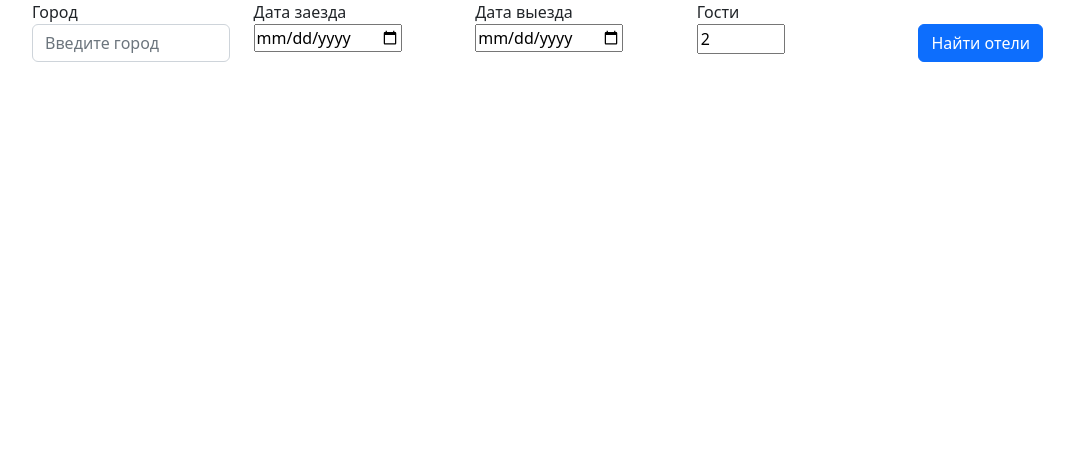
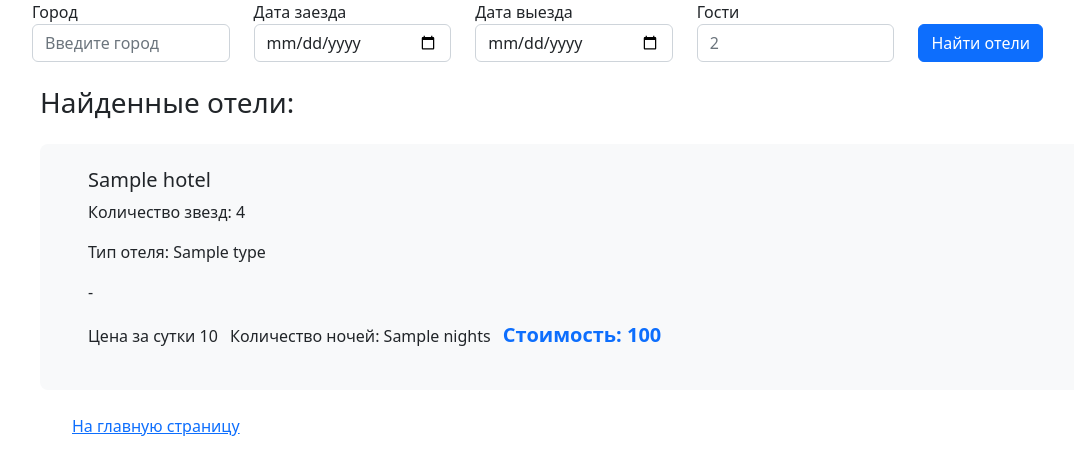
Before and after one commit to zrishat/intensive-otus-22-05, a Django app: template travelru/search_hotels/templates/search_hotels.html in a window 1280 px wide. Shown: the part 56-531 px from the top of the page, without its empty margins (54-1128 px from the left). Run offline with Django 3.2, Linux system fonts and the light colour scheme; tables that the repository leaves empty hold one stand-in row (values such as "Sample post"); the template is opened without the code that fills it: values that come from a table or form of the project are taken from there, most other values are stand-ins (such as "Sample title", 1, 10 or a date in 2020).

Commit message:
added all info about hotels

```diff
--- a/travelru/search_hotels/forms.py
+++ b/travelru/search_hotels/forms.py
@@ -3,11 +3,16 @@ forms
 """
 from django import forms
 
-from search_hotels.widget import DatePickerInput
+# from search_hotels.widget import DatePickerInput
 
 
 class SearchHotelsForm(forms.Form):
-    city = forms.CharField(label='Город', initial='Введите город')
-    check_in = forms.DateField(label='Дата заезда', widget=DatePickerInput)
-    check_out = forms.DateField(label='Дата выезда', widget=DatePickerInput)
-    amount_guests = forms.IntegerField(label='Гости', min_value=1, max_value=30, initial=2)
+    # city = forms.CharField(label='Город', initial='Введите город')
+    city = forms.CharField(label='Город')
+    check_in = forms.DateField(label='Дата заезда',
+                               # widget=DatePickerInput
+                               )
+    check_out = forms.DateField(label='Дата выезда',
+                                # widget=DatePickerInput
+                                )
+    amount_guests = forms.IntegerField(label='Гости', min_value=1, max_value=30)
--- a/travelru/search_hotels/templates/search_hotels.html
+++ b/travelru/search_hotels/templates/search_hotels.html
@@ -1,5 +1,6 @@
 {% extends 'base.html' %}
 {% load i18n %}
+{% load calculation_tag %}
 
 {% block page_title %}
     Main page
@@ -7,89 +8,7 @@
 
 
 {% block main_container %}
-    {#    <div class="container-md py-2">#}
-    {#        <h3 class="pb-3">#}
-    {#            {% trans '' %}#}
-    {#            {% trans "Where are you flying?" %}#}
-    {#        </h3>#}
-    {#        <form method="post" class="row gy-2 gx-3 align-items-center mb-3">#}
-    {#            {% csrf_token %}#}
-    {#            <div class="container">#}
-    {#                <div class="row row-cols-5">#}
-    {#                    <div class="col">Город:</div>#}
-    {#                    <div class="col">Дата заезда:</div>#}
-    {#                    <div class="col">Дата выезда:</div>#}
-    {#                    <div class="col">Гости:</div>#}
-    {#                    <div class="col"></div>#}
-    {#                    <div class="col">#}
-    {#                        <label for="city" class="visually-hidden"#}
-    {#                               for="autoSizingInput">{% trans "Введите город" %}</label>#}
-    {#                        <input type="text" name="city" value="" class="form-control" id="autoSizingInput"#}
-    {#                               placeholder="Введите город">#}
-    {#                    </div>#}
-    {#                    <div class="col">#}
-    {#                        <label for="check_in" class="visually-hidden"#}
-    {#                               for="autoSizingInput">{% trans "Departing" %}</label>#}
-    {#                        <input type="date" name="check_in" class="form-control" id="autoSizingInput"#}
-    {#                               placeholder={% trans "Departing" %}>#}
-    {#                    </div>#}
-    {#                    <div class="col">#}
-    {#                        <label for="check_out" class="visually-hidden"#}
-    {#                               for="autoSizingInput">{% trans "Returning" %}</label>#}
-    {#                        <input type="date" name="check_out" class="form-control" id="autoSizingInput"#}
-    {#                               placeholder={% trans "Returning" %}>#}
-    {#                    </div>#}
-    {#                    <div class="col">#}
-    {#                        <label for="guest_amount" class="visually-hidden"#}
-    {#                               for="autoSizingInput">{% trans "Количество" %}</label>#}
-    {#                        <input type="text" name="guest_amount" value="" class="form-control" id="autoSizingInput"#}
-    {#                               placeholder="Введите количество">#}
-    {#                    </div>#}
-    {#                    <div class="col">#}
-    {#                        <button type="submit" class="btn btn-primary">{% trans "Найти отели" %}</button>#}
-    {#                    </div>#}
-    {#                </div>#}
-    {#            </div>#}
-    {#        </form>#}
-    {##}
-    {#        {% if popularity %}#}
-    {#        <div class="container-md py-2">#}
-    {#            <h3 class="pb-3">#}
-    {#                {% trans "Найденные отели:" %}#}
-    {#            </h3>#}
-    {##}
-    {#                    {% for hotel_data in popularity %}#}
-    {#                        <div class="p-3 mb-4 bg-light rounded-3">#}
-    {#                            <div class="container-md py-2" style="padding-top: 5px; margin-left: 20px;">#}
-    {#                                <h5>{{ hotel_data.name }}</h5>#}
-    {#                                <p>Количество звезд:  {{ hotel_data.stars }}</p>#}
-    {#                                <p>{{ hotel_data.hotel_type }}</p>#}
-    {#                                <ul class="list-inline">#}
-    {#                                    <li class="list-inline-item">{{ hotel_data.last_price_info.search_params.checkIn }} - {{ hotel_data.last_price_info.search_params.checkOut }}</li>#}
-    {#                                </ul>#}
-    {#                                <ul class="list-inline">#}
-    {#                                    <li class="list-inline-item">Цена за сутки {{ hotel_data.last_price_info.price_pn }}</li>#}
-    {#                                    <li class="list-inline-item">Стоимость: </li>#}
-    {#                                </ul>#}
-    {##}
-    {##}
-    {#                            </div>#}
-    {#                        </div>#}
-    {#                    {% endfor %}#}
-    {#                    {% endif %}#}
-    {#                    <ul>#}
-    {#                        <a href="{% url 'waysearch:index' %}">#}
-    {#                            {% trans "Back to Homepage" %}#}
-    {#                        </a>#}
-    {#                    </ul>#}
-    {#                </div>#}
-    {#        </div>#}
-
     <div class="container-md py-2">
-        {#        <h3 class="pb-3">#}
-        {#            {% trans '' %}#}
-        {#            {% trans "Where are you flying?" %}#}
-        {#        </h3>#}
         <form method="post" class="row gy-2 gx-3 align-items-center mb-3">
             {% csrf_token %}
             <div class="row row-cols-5">
@@ -101,58 +20,72 @@
                 <div class="col">
                     <label for="city" class="visually-hidden"
                            for="autoSizingInput">{% trans "Введите город" %}</label>
-                    <input type="text" class="form-control" value='' id="autoSizingInput"
+                    <input type="text" class="form-control" value='{{ form.city.value|default:'' }}'
+                           id="autoSizingInput" name="city"
                            placeholder="Введите город">
-                    {#                    {{ form.city }}#}
-
-                    {#                    <label for="city" class="visually-hidden"#}
-                    {#                           for="autoSizingInput">{% trans "Введите город" %}</label>#}
-                    {#                    <input type="text" name="city" value="" class="form-control" id="autoSizingInput"#}
-                    {#                           placeholder="Введите город">#}
                 </div>
-                <div class="col">{{ form.check_in }}</div>
-                <div class="col">{{ form.check_out }}</div>
-                <div class="col">{{ form.amount_guests }}</div>
+                <div class="col">
+                    <input type="date" name="check_in" class="form-control"
+                           min={{ today_date }} value='{{ form.check_in.value }}'
+                           id="autoSizingInput"
+                           placeholder={% trans "Дата заезда" %}>
+                    {#                    {{ form.check_in }}#}
+                </div>
+                <div class="col">
+                    <input type="date" name="check_out" class="form-control"
+                           min={{ today_date }} value='{{ form.check_out.value }}'
+                           id="autoSizingInput" min="today"
+                           placeholder={% trans "Дата выезда" %}>
+                    {#                    {{ form.check_out }}#}
+                </div>
+                <div class="col">
+                    <input type="text" name="amount_guests" class="form-control"
+                           value='{{ form.amount_guests.value|default:'' }}'
+                           id="autoSizingInput"
+                           placeholder={% trans "2" %}>
+                    {#                    {{ form.amount_guests }}#}
+                </div>
                 <div class="col">
                     <button type="submit" class="btn btn-primary">{% trans "Найти отели" %}</button>
                 </div>
+            </div>
+        </form>
+        {% if data_info.popularity %}
+            <div class="container-md py-2">
+            <h3 class="pb-3">
+                {% trans "Найденные отели:" %}
+            </h3>
+            {% for hotel_data in data_info.popularity %}
+                <div class="p-3 mb-4 bg-light rounded-3">
+                    <div class="container-md py-2" style="padding-top: 5px; margin-left: 20px;">
+                        <h5>{{ hotel_data.name }}</h5>
+                        <p>Количество звезд: {{ hotel_data.stars }}</p>
+                        {#                        <p>{{ hotel_data.hotel_type }}</p>#}
+                        <p>Тип отеля: {% for type in hotel_data.hotel_type %}
+                             {{ type }}
+                        {% endfor %}
+                        </p>
+                        <ul class="list-inline">
+                            <li class="list-inline-item">{{ hotel_data.last_price_info.search_params.checkIn }}
+                                - {{ hotel_data.last_price_info.search_params.checkOut }}</li>
+                        </ul>
+                        <ul class="list-inline">
+                            <li class="list-inline-item">Цена за сутки {{ hotel_data.last_price_info.price_pn }}</li>
+                            <li class="list-inline-item">Количество ночей: {{ hotel_data.last_price_info.nights }}</li>
+                            <li class="list-inline-item fs-5 fw-bolder text-primary">
+                                Стоимость: {% total_cost hotel_data.last_price_info.price_pn data_info.amount_guests %}</li>
+                        </ul>
+                    </div>
+                </div>
+            {% endfor %}
+        {% endif %}
 
-                {#                {{ form }}#}
-            </div>
-            {#            <button type="submit" class="btn btn-primary">{% trans "Найти отели" %}</button>#}
-        </form>
-
-        {#        {% if popularity %}#}
-        {#        <div class="container-md py-2">#}
-        {#            <h3 class="pb-3">#}
-        {#                {% trans "Найденные отели:" %}#}
-        {#            </h3>#}
-        {##}
-        {#                    {% for hotel_data in popularity %}#}
-        {#                        <div class="p-3 mb-4 bg-light rounded-3">#}
-        {#                            <div class="container-md py-2" style="padding-top: 5px; margin-left: 20px;">#}
-        {#                                <h5>{{ hotel_data.name }}</h5>#}
-        {#                                <p>Количество звезд:  {{ hotel_data.stars }}</p>#}
-        {#                                <p>{{ hotel_data.hotel_type }}</p>#}
-        {#                                <ul class="list-inline">#}
-        {#                                    <li class="list-inline-item">{{ hotel_data.last_price_info.search_params.checkIn }} - {{ hotel_data.last_price_info.search_params.checkOut }}</li>#}
-        {#                                </ul>#}
-        {#                                <ul class="list-inline">#}
-        {#                                    <li class="list-inline-item">Цена за сутки {{ hotel_data.last_price_info.price_pn }}</li>#}
-        {#                                    <li class="list-inline-item">Стоимость: </li>#}
-        {#                                </ul>#}
-        {##}
-        {##}
-        {#                            </div>#}
-        {#                        </div>#}
-        {#                    {% endfor %}#}
-        {#                    {% endif %}#}
-        {#                    <ul>#}
-        {#                        <a href="{% url 'waysearch:index' %}">#}
-        {#                            {% trans "Back to Homepage" %}#}
-        {#                        </a>#}
-        {#                    </ul>#}
-        {#                </div>#}
+        <ul>
+            <a href="{% url 'waysearch:index' %}">
+                {% trans "На главную страницу" %}
+            </a>
+        </ul>
+        </div>
     </div>
 
 
--- /dev/null
+++ b/travelru/search_hotels/templatetags/calculation_tag.py
@@ -0,0 +1,14 @@
+"""
+templatetags
+"""
+
+
+from django import template
+
+
+register = template.Library()
+
+
+@register.simple_tag
+def total_cost(price, persons_count=1):
+    return price * persons_count
--- a/travelru/travelru/settings.py
+++ b/travelru/travelru/settings.py
@@ -25,7 +25,7 @@ SECRET_KEY = env.get("TRAVELRU_SECRET_KEY", "travelru_test_secret_key")
 
 # SECURITY WARNING: don't run with debug turned on in production!
 DEBUG = env.get("DJANGO_DEBUG", "False") == "True"
-
+# DEBUG = True
 ALLOWED_HOSTS = ["*"]
 
 
```
Also changed, not shown: travelru/search_hotels/views.py (+66 -16 lines), travelru/search_hotels/widget.py (deleted, +0 -10 lines), travelru/search_hotels/templatetags/__init__.py (added).
